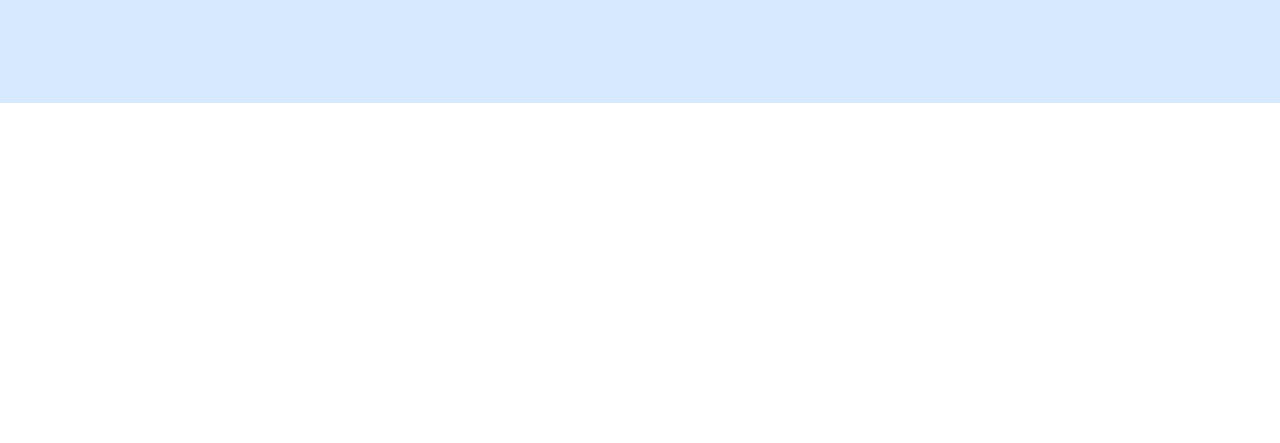
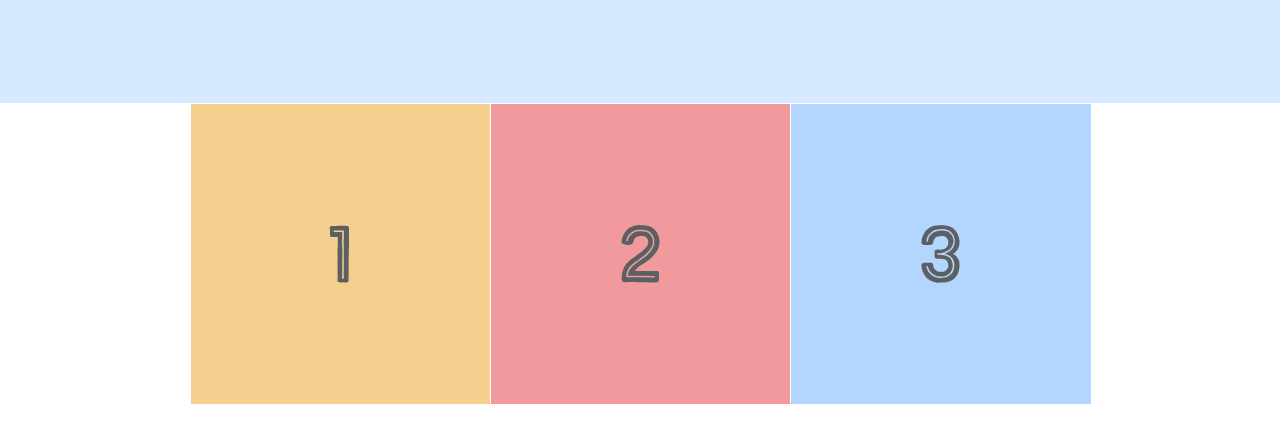
Before and after one commit to elias2500/flexbox, a plain HTML site: page index.html in a window 1280 px wide. Shown: the part 255-698 px from the top of the page. Drawn offline with Linux system fonts and the light colour scheme.

Commit message:
Add HTML and CSS as per the tutorial

```diff
--- a/index.html
+++ b/index.html
@@ -22,6 +22,19 @@
             <div class='social'><img src='images/social-icons.svg'/></div>
         </div>
     </div>
+    <div class='photo-grid-container'>
+    <div class='photo-grid'>
+        <div class='photo-grid-item first-item'>
+        <img src='images/one.svg'/>
+        </div>
+        <div class='photo-grid-item'>
+        <img src='images/two.svg'/>
+        </div>
+        <div class='photo-grid-item'>
+        <img src='images/three.svg'/>
+        </div>
+    </div>
+    </div>
 
   </body>
 </html>
--- a/styles.css
+++ b/styles.css
@@ -43,3 +43,20 @@
   justify-content: space-between;
   align-items: center;
 }
+
+.photo-grid-container {
+  display: flex;
+  justify-content: center;
+}
+
+.photo-grid {
+  width: 900px;
+  display: flex;
+  justify-content: flex-start;
+}
+
+.photo-grid-item {
+  border: 1px solid #fff;
+  width: 300px;
+  height: 300px;
+}
```
